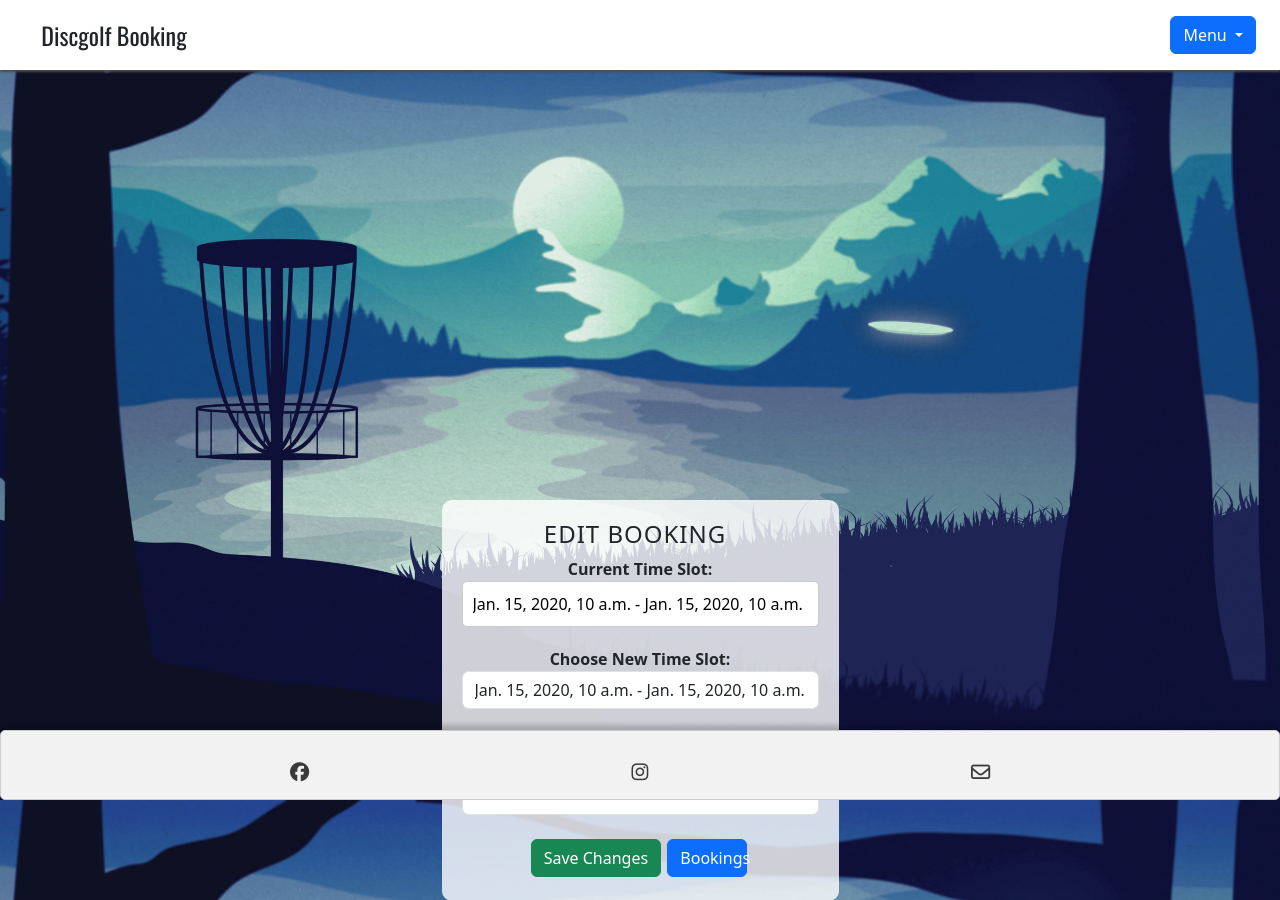
After one commit to Storkfrasse/Discgolfpp4, a Django app: page /edit-booking/1/ in a window 1280 px wide. The commit adds this page. Run offline with Django 4.2, Linux system fonts and the light colour scheme; tables that the repository leaves empty hold one stand-in row (values such as "Sample post"); some libraries are stand-ins or nearby versions.

Commit message:
added edit so user can edit their bookings

```diff
--- a/booking/models.py
+++ b/booking/models.py
@@ -13,6 +13,7 @@ class TimeSlot(models.Model):
     start_time = models.DateTimeField()
     end_time = models.DateTimeField()
     max_bookings = models.IntegerField(default=1)  # Max bookings for timeslot
+    available = models.BooleanField(default=True)
 
     def available_slots(self):
         """
--- /dev/null
+++ b/booking/templates/booking/edit_booking.html
@@ -0,0 +1,30 @@
+{% extends "booking/header.html" %}
+{% block content %}
+
+<div class="center-container">
+    <div class="transparent-box">
+        <h1>Edit Booking</h1>
+        <form method="POST" action="{% url 'edit-booking' booking.id %}">
+            {% csrf_token %}
+            <div class="form-group">
+                <label for="current_time_slot">Current Time Slot:</label>
+                <input type="text" id="current_time_slot" value="{{ booking.time_slot.start_time }} - {{ booking.time_slot.end_time }}" readonly>
+            </div>
+            <div class="form-group">
+                <label for="new_time_slot">Choose New Time Slot:</label>
+                <select name="time_slot" id="new_time_slot" class="form-control">
+                    {% for time_slot in available_time_slots %}
+                        <option value="{{ time_slot.id }}">{{ time_slot.start_time }} - {{ time_slot.end_time }}</option>
+                    {% endfor %}
+                </select>
+            </div>
+            <div class="form-group">
+                <label for="id_comments">Comments:</label>
+                <textarea name="comments" id="id_comments" class="form-control no-resize">{{ booking.comments }}</textarea>
+            </div>
+            <button type="submit" class="btn btn-success">Save Changes</button>
+            <a href="{% url 'user_bookings' %}" class="btn btn-primary">Bookings</a>
+        </form>
+    </div>
+</div>
+{% endblock content %}
--- a/booking/templates/booking/user_bookings.html
+++ b/booking/templates/booking/user_bookings.html
@@ -10,6 +10,7 @@
                         <p>{{ booking.time_slot }}</p>
                         <p>{{ booking.comments }}</p>
                         <div class="action-buttons">
+                            <a href="{% url 'edit-booking' booking.id %}" class="btn btn-primary">Change</a>
                             <a href="{% url 'cancel_booking' booking.id %}" class="btn btn-danger">Cancel</a>
                         </div>
                     </div>
--- a/booking/views.py
+++ b/booking/views.py
@@ -4,6 +4,21 @@ from django.contrib.auth import login, logout
 from .forms import BookingForm, RegistrationForm
 from .models import TimeSlot, Booking
 from django.contrib.auth import authenticate
+from django.views.generic.edit import UpdateView
+from django.contrib.auth.decorators import login_required
+from django.urls import reverse_lazy
+
+
+class BookingUpdateView(UpdateView):
+    model = Booking
+    fields = ['time_slot', 'comments']
+    template_name = 'booking/edit_booking.html'
+    success_url = reverse_lazy('user_bookings')
+
+    def get_context_data(self, **kwargs):
+        context = super().get_context_data(**kwargs)
+        context['available_time_slots'] = TimeSlot.objects.filter(available=True)
+        return context
 
 
 def main(request):
@@ -68,6 +83,7 @@ def cancel_booking(request, booking_id):
         return redirect('user_bookings')
     return render(request, 'booking/cancel_booking.html', {'booking': booking})
 
+@login_required
 def user_bookings(request):
     user_bookings = Booking.objects.filter(user=request.user)
     return render(request, 'booking/user_bookings.html', {'user_bookings': user_bookings})
--- a/booking_project/urls.py
+++ b/booking_project/urls.py
@@ -23,6 +23,7 @@ urlpatterns = [
     path('admin/', admin.site.urls),
     path('time-slots/', views.show_time_slots, name='show_time_slots'),
     path('make-booking/', views.make_booking, name='make_booking'),
+    path('edit-booking/<int:pk>/', views.BookingUpdateView.as_view(), name= 'edit-booking'),
     path('booking-success/', views.booking_success, name='booking_success'),
     path('register/', views.register, name='register'),
     path('login/', views.user_login, name='login'),
--- a/static/css/style.css
+++ b/static/css/style.css
@@ -328,13 +328,25 @@ main {
 }
 /* for booking success */
 .booking-successful {
+    position: absolute;
+    top: 40%;
+    left: 50%;
+    transform: translate(-50%, -50%);
+    background-color: rgba(228, 228, 228, 0.8);
+    padding: 20px;
+    border-radius: 10px;
+    text-align: center;
+    max-width: 80%;
+    overflow-y: auto;
+    margin: 0 auto;
+    z-index: 1;
     text-align: center;
     margin-top: 100px;
 }
 
 .booking-successful h1 {
     font-size: 4em;
-    color: #ffffff;
+    color: #020202;
 }
 
 .container {
@@ -535,7 +547,7 @@ header, footer {
 
 /*media for diffrent screen sizes*/
 @media only screen and (max-width: 375px) {
-    .info-box, .booking-info-box {
+    .info-box, .booking-info-box, .booking-successful {
         width: 90%;
         max-width: none;
         padding: 10px;
```
Also changed, not shown: TESTING.md (added), booking/migrations/0002_timeslot_available_alter_timeslot_max_bookings.py (added).
